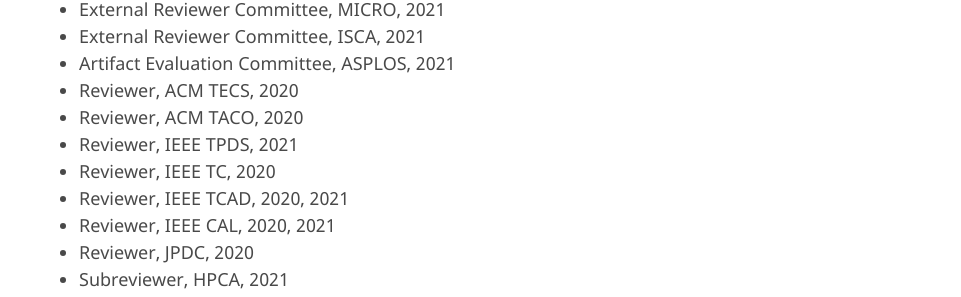
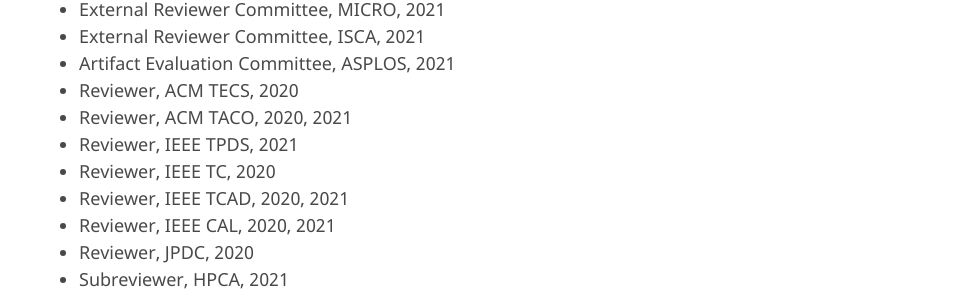
Before and after one commit to ericrxw/xiaoweiren, a Jekyll site: the page built from index.md, in a window 1280 px wide and 900 px high, scrolled down 819 px. Shown: the part 155-452 px from the top of the window, without its empty margins (319-1280 px from the left). Built offline with Jekyll 4.4.1, drawn with Linux system fonts in a browser that asks for light colours; our own code applies the rules of GitHub Pages for plain Markdown files; the repository's description, which GitHub fills in, is left out.

Commit message:
update review experience

```diff
--- a/index.md
+++ b/index.md
@@ -31,7 +31,7 @@
 * External Reviewer Committee, ISCA, 2021
 * Artifact Evaluation Committee, ASPLOS, 2021
 * Reviewer, ACM TECS, 2020
-* Reviewer, ACM TACO, 2020
+* Reviewer, ACM TACO, 2020, 2021
 * Reviewer, IEEE TPDS, 2021
 * Reviewer, IEEE TC, 2020
 * Reviewer, IEEE TCAD, 2020, 2021
```
Also changed, not shown: 1 other file.
